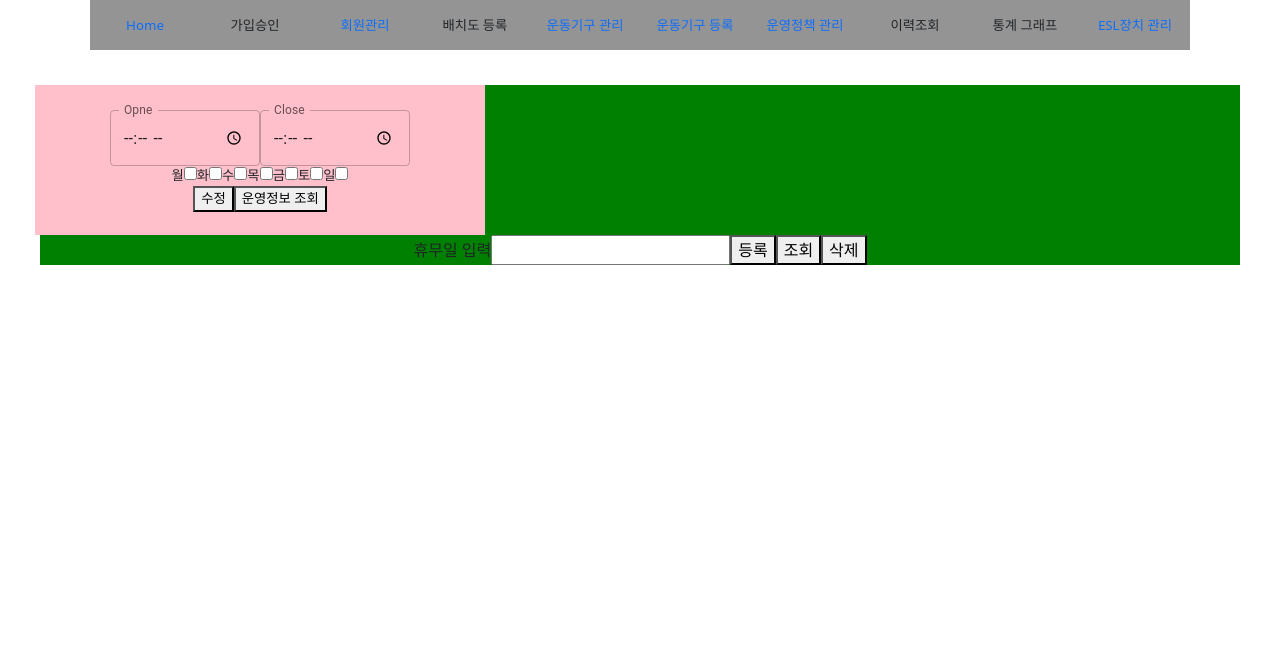
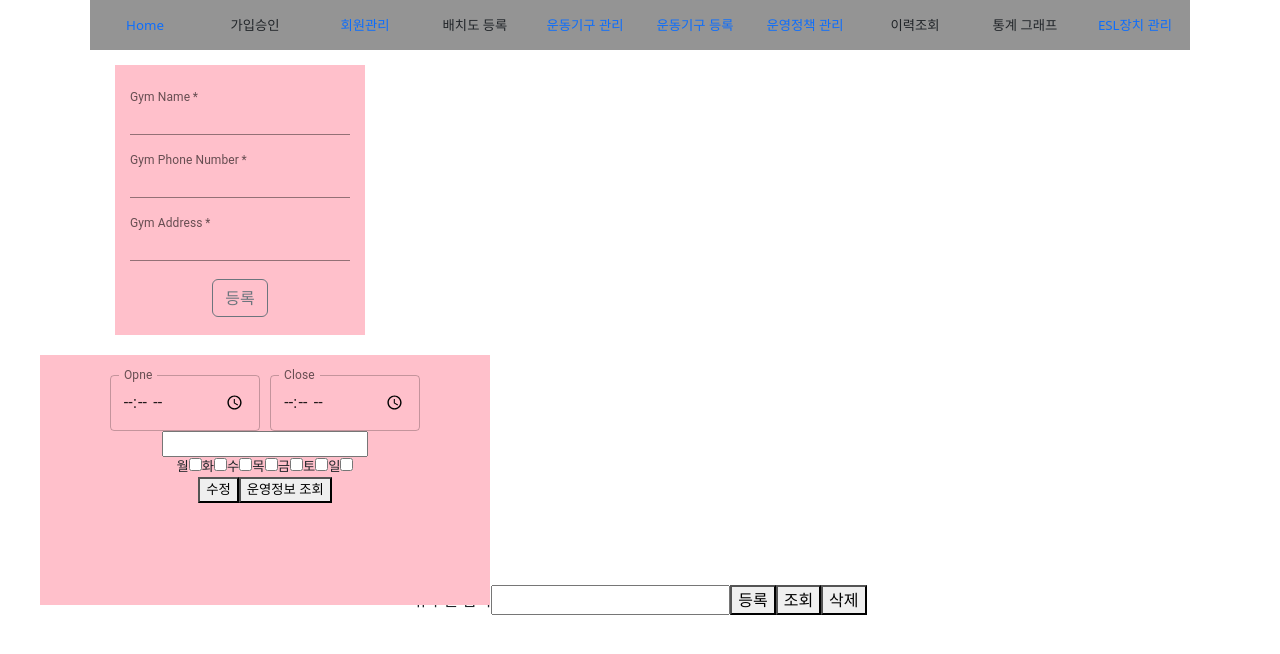
Before and after one commit to unannn/smart-gym, a React (Create React App) app: page /operPolicy in a window 1280 px wide. Shown: the top 654 px of the page. Built offline with nearby package versions, Linux system fonts and the light colour scheme; no server answers.

Commit message:
GymInformationCheck

```diff
--- a/package.json
+++ b/package.json
@@ -3,12 +3,15 @@
   "version": "0.1.0",
   "private": true,
   "dependencies": {
+    "@date-io/date-fns": "^1.3.13",
     "@emotion/core": "^11.0.0",
     "@emotion/react": "^11.5.0",
     "@emotion/styled": "^11.3.0",
     "@material-ui/core": "^5.0.0-beta.5",
     "@material-ui/icons": "^4.11.2",
     "@material-ui/lab": "^5.0.0-alpha.44",
+    "@material/textfield": "^13.0.0",
+    "@mui/lab": "^5.0.0-alpha.53",
     "@mui/material": "^5.0.4",
     "@mui/system": "^5.0.4",
     "@testing-library/jest-dom": "^5.11.4",
@@ -16,6 +19,7 @@
     "@testing-library/user-event": "^12.1.10",
     "axios": "^0.22.0",
     "babel-plugin-styled-components": "^1.13.2",
+    "date-fns": "^2.25.0",
     "jquery": "^3.6.0",
     "npm": "^7.24.1",
     "react": "^17.0.2",
--- a/src/pages/manager/Layout/component/equipmentItem.js
+++ b/src/pages/manager/Layout/component/equipmentItem.js
@@ -17,7 +17,6 @@ let InfoBox = styled.div`
    text-align: center;
    background: pink;
    `;
-//const CList = ["aerobic", "back", "biceps", "chest", "etc", "lower_body", "neck", "shoulder", "stomach", "trapezius", "triceps", "waist"];
 const CList = ["chest", "back", "neck", "stomach", "triceps", "trapezius", "shoulder", "aerobic", "biceps", "lower_body", "waist", "etc"];
 const KorCList = ["가슴", "등", "목", "복부", "삼두", "승모근", "어깨", "유산소", "이두", "하체", "허리", "기타"];
 let aaa = "equipmentCategoryAerobic";
@@ -43,10 +42,7 @@ const detailedRead = (EquipmentId, e) => {
             }*/
             let i = -1;
             for (var key in (response.data[0])) {
-                //console.log(key);//이름
-                //console.log("i=" + i);
                 if ((response.data[0])[key] === 1) {
-                    //console.log((response.data[0])[key]);
                     $("input:checkbox[name='equiPart']:checkbox[value=" + CList[i] + "]").prop('checked', true);
                 }
                 else {
--- a/src/pages/manager/Layout/component/gymInformation.js
+++ b/src/pages/manager/Layout/component/gymInformation.js
@@ -1,18 +1,44 @@
-import * as React from 'react';
-import TextField from '@mui/material/TextField';
-import Stack from '@mui/material/Stack';
+import React, { useState } from "react";
 import $ from "jquery";
 import jquery from "jquery";
 import axios from "axios";
+import { Button } from 'react-bootstrap';
+import Box from '@mui/material/Box';
+import TextField from '@mui/material/TextField';
+const informationUpdate = (Iname, Iadd, Iphone, e) => {
+    console.log("infoUpdate");
+    console.log(Iname);
 
-class GymInfo extends React.Component {
-    render() {
-        return (
-            <div>
-
-            </div >
-        )
-    }
+    axios.post('http://localhost:8080/gymInfo/update',
+        {
+            gymInfoName: Iname,
+            gymInfoAddress: Iadd,
+            gymInfoPhoneNumber: Iphone
+        },
+        {
+            headers: {
+                'Content-type': 'application/json',
+                'Accept': 'application/json'
+            }
+        }
+    )
+        .then((response) => {
+            console.log(response.data);
+        })
+        .catch((response) => {
+            console.log('Error!')
+        });
+}
+function GymInfo({ id, name, add, phone }) {
+    console.log(id, name, phone, add);
+    return (
+        <div>
+            <TextField required id="standard-required" label="Gym Name" defaultValue=" " variant="standard" name="GName" size="small" /><br /><br />
+            <TextField required id="standard-required" label="Gym Phone Number" defaultValue=" " variant="standard" name="GPhone" size="small" /><br /><br />
+            <TextField required id="standard-required" label="Gym Address" defaultValue=" " variant="standard" name="GAddress" size="small" /><br /><br />
+            <Button variant="btn btn-outline-secondary" onClick={(e) => { informationUpdate($("input[name=GName]").val(), $("input[name=GAddress]").val(), $("input[name=GPhone]").val(), e) }}>등록</Button>
+        </div >
+    )
 }
 
 export default GymInfo
--- a/src/pages/manager/Layout/component/timePicker.js
+++ b/src/pages/manager/Layout/component/gymOperationInfo.js
@@ -5,14 +5,23 @@ import $ from "jquery";
 import jquery from "jquery";
 import axios from "axios";
 
-const RDList = ["Mon", "Tue", "neck", "Wed", "Thu", "Fri", "Sat", "Sun"];
-const operationUpdate = (start, end, RD, RH, e) => {
+const RDList = ["Mon", "Tue", "Wed", "Thu", "Fri", "Sat", "Sun"];
+const KorRDList = ["월", "화", "수", "목", "금", "토", "일"];
+const operationUpdate = (start, end, e) => {
     console.log("OperUpdate");
     console.log(start);
+    let RHD = "";
+    for (let i = 0; i < 7; i++) {
+        console.log($("input:checkbox[name='ReHoliyDay']:checkbox[value=" + RDList[i] + "]").is(":checked"));
+        if ($("input:checkbox[name='ReHoliyDay']:checkbox[value=" + RDList[i] + "]").is(":checked") === true) {
+            RHD = RHD + KorRDList[i];
+            console.log(RHD);
+        }
+    }
     axios.post('http://localhost:8080/gymOperationInfo/update',
         {
-            gymOperationInfoReservationDuration: RD,
-            gymOperationInfoRegularHoliday: RH,
+            gymOperationInfoReservationDuration: $('#ReDu').val(),
+            gymOperationInfoRegularHoliday: RHD,
             gymOperationInfoOperatingStartTime: start,
             gymOperationInfoOperatingEndTime: end
         },
@@ -35,23 +44,25 @@ function StaticTimePickerLandscape({ id, start, end, RholiyD, reserveD }) {
     console.log(start);
     return (
         <div>
+            <br />
             < Stack component="form" noValidate spacing={3} style={{ display: "inline" }}>
                 <TextField id="OpenTime" label="Opne" type="time" key={start} defaultValue={start} InputLabelProps={{ shrink: true, }} inputProps={{ step: 300, /* 5 min*/ }} sx={{ width: 150 }} />
             </Stack >
+            &nbsp;&nbsp;&nbsp;
             < Stack component="form" noValidate spacing={3} style={{ display: "inline" }}>
                 <TextField id="CloseTime" label="Close" type="time" key={end} defaultValue={end} InputLabelProps={{ shrink: true, }} inputProps={{ step: 300, /* 5 min*/ }} sx={{ width: 150 }} />
             </Stack >
-
+            <input type="text" id="ReDu" name="ReDu" /><br />
             <div>
-                <label>월<input type="checkbox" id="mon" name="mon" /></label>
-                <label>화<input type="checkbox" id="Tue" name="Tue" /></label>
-                <label>수<input type="checkbox" id="Wed" name="Wed" /></label>
-                <label>목<input type="checkbox" id="Thu" name="Thu" /></label>
-                <label>금<input type="checkbox" id="Fri" name="Fri" /></label>
-                <label>토<input type="checkbox" id="Sat" name="Sat" /></label>
-                <label>일<input type="checkbox" id="Sun" name="Sun" /></label>
+                <label>월<input type="checkbox" name="ReHoliyDay" value="Mon" /></label>
+                <label>화<input type="checkbox" name="ReHoliyDay" value="Tue" /></label>
+                <label>수<input type="checkbox" name="ReHoliyDay" value="Wed" /></label>
+                <label>목<input type="checkbox" name="ReHoliyDay" value="Thu" /></label>
+                <label>금<input type="checkbox" name="ReHoliyDay" value="Fri" /></label>
+                <label>토<input type="checkbox" name="ReHoliyDay" value="Sat" /></label>
+                <label>일<input type="checkbox" name="ReHoliyDay" value="Sun" /></label>
             </div>
-            <button onClick={(e) => { operationUpdate($("#OpenTime").val(), $("#CloseTime").val(), "5", "월수목", e) }}>수정</button>
+            <button onClick={(e) => { operationUpdate($("#OpenTime").val(), $("#CloseTime").val(), e) }}>수정</button>
             <button onClick={""}>운영정보 조회</button>
         </div>
     );
--- a/src/pages/manager/Layout/component/menubar.js
+++ b/src/pages/manager/Layout/component/menubar.js
@@ -6,7 +6,7 @@ let MenuBar = styled.li`
 &:hover {
     background: #545454;
   }
-   position: sticky;
+   position: relative;
    top:0px;
    float: left;
    width: 10%;
--- a/src/pages/manager/Layout/equipment.js
+++ b/src/pages/manager/Layout/equipment.js
@@ -20,10 +20,10 @@ let EquiList = styled.div`
 let EquiCheck = styled.div`
    position: absolute;
    left: 0px;
-   top: 10px;
+   top: 15px;
    margin: 0.5px;
    width: 700px;
-   height: 50px;
+   height: 40px;
    font-size: 15pt;
    text-align: center;
    `;
@@ -31,7 +31,6 @@ let BodyBox = styled.div`
    position: relative;
    width: 1200px;
    top: 60px;
-   margin: 0.5px;
    `;
 class EquipmentM extends React.Component {
     // 제일 common한 state값 초기 셋팅
--- a/src/pages/manager/Layout/operPolicy.js
+++ b/src/pages/manager/Layout/operPolicy.js
@@ -5,26 +5,29 @@ import jquery from "jquery";
 import axios from "axios";
 import { Button } from 'react-bootstrap';
 import ManagerBar from './component/menubar.js';
-import StaticTimePickerLandscape from './component/timePicker.js';
-let Gyminfo = styled.div`
-   position: absolute;
-   display: block;
-   float: left;
-   left: -550px;
-   top: 100px;
-   width: 400px;
-   height: 100px;
-   font-size: 10pt;
+import StaticTimePickerLandscape from './component/gymOperationInfo.js';
+import GymInfo from './component/gymInformation';
+import Box from '@mui/material/Box';
+import TextField from '@mui/material/TextField';
+
+let GyminfoBox = styled.div`
+   position: relative;
+   margin: 0.3px;
+   left: -400px;
+   top: 0px;
+   width:250px;
+   height: 270px;
+   font-size: 9pt;
    text-align: center;
    background: pink;
    `;
-let GymOperinfo = styled.div`
+let GymOperinfoBox = styled.div`
    position: relative;
    margin: 0.3px;
-   left: -380px;
-   top: 0px;
+   left: -375px;
+   top: 20px;
    width:450px;
-   height: 150px;
+   height: 250px;
    font-size: 10pt;
    text-align: center;
    background: pink;
@@ -56,11 +59,11 @@ let GymReHoliyDay = styled.div`
 let BodyBox = styled.div`
    position: relative;
    width: 1200px;
-   top: 60px;
+   top: 40px;
    margin: 0.5px;
-   background: green;
    `;
-
+const RDList = ["Mon", "Tue", "Wed", "Thu", "Fri", "Sat", "Sun"];
+const KorRDList = ["월", "화", "수", "목", "금", "토", "일"];
 class OperPolicy extends React.Component {
     // 제일 common한 state값 초기 셋팅
     constructor(props) {
@@ -68,12 +71,12 @@ class OperPolicy extends React.Component {
         this.state = {
             loading: false,
             ItemList: [],
-            flog: "전체", // 스프린트에서는 fakedata값이 있어서 그내용을 넣어두었었다.
+            InfoList: [],
         };
     }
     holiyRead = function () {
         console.log("holiyRead");
-        axios.post('http://localhost:8080/gymOperationInfo/holiday/read',
+        axios.get('http://localhost:8080/gymOperationInfo/holiday/read',
             {
             },
             {
@@ -96,7 +99,7 @@ class OperPolicy extends React.Component {
         console.log("holiyCreate");
         axios.post('http://localhost:8080/gymOperationInfo/holiday/create',
             {
-                gymHolidayDate: "2021-10-27"
+                gymHolidayDate: "2021-11-27"
             },
             {
                 headers: {
@@ -136,30 +139,27 @@ class OperPolicy extends React.Component {
             });
     }
     loadItem = async () => {
-        // Json Data 불러오기
+        //gymOperationInformation Read
         axios.get('http://localhost:8080/gymOperationInfo/read') // json을 가져온다음
             .then((data) => {
                 // data라는 이름으로 json 파일에 있는 값에 state값을 바꿔준다.
                 console.log(data.data)
                 this.setState({
                     loading: true, // load되었으니 true,
-                    ItemList: (data.data),
-                    flog: "전체" // 비어있던 Itemlist는 data에 Item객체를 찾아넣어준다. ( Item : json파일에 있는 항목)
+                    ItemList: (data.data)
                 });
-                let i = -1;
-                console.log((data.data).gymOperationInfoRegularHoliday[0]);
-                /* for (var key in (data.data[0])) {
-                     //console.log(key);//이름
-                     //console.log("i=" + i);
-                     if ((data.data[0])[key] === 1) {
-                         //console.log((response.data[0])[key]);
-                         $("input:checkbox[name='equiPart']:checkbox[value=" + CList[i] + "]").prop('checked', true);
-                     }
-                     else {
-                         $("input:checkbox[name='equiPart']:checkbox[value=" + CList[i] + "]").prop('checked', false);
-                     }
-                     i = i + 1;
-                 }*/
+                let StartI = 0;
+                for (let i = 0; i < ((data.data).gymOperationInfoRegularHoliday).length; i++) {
+                    for (let j = 0; j < 7; j++) {
+                        if ((data.data).gymOperationInfoRegularHoliday[i] === KorRDList[j]) {
+                            $("input:checkbox[name='ReHoliyDay']:checkbox[value=" + RDList[j] + "]").prop('checked', true);
+                            StartI = j + 1;
+                        }
+                    }
+                    for (let j = StartI; j < 7; j++) {
+                        $("input:checkbox[name='ReHoliyDay']:checkbox[value=" + RDList[j] + "]").prop('checked', false);
+                    }
+                }
             })
             .catch(e => {
                 // json이 로드되지않은 시간엔
@@ -168,21 +168,51 @@ class OperPolicy extends React.Component {
                     loading: false // 이때는 load 가 false 유지
                 });
             });
+        //gyminformation Read
+        axios.get('http://localhost:8080/gymInfo/read') // json을 가져온다음
+            .then((data) => {
+                console.log(data.data)
+                this.setState({
+                    loading: true,
+                    InfoList: (data.data),
+                });
+                $("input[name=GName]").val(data.data.gymInfoName);
+                $('input[name=GAddress]').val(data.data.gymInfoAddress);
+                $('input[name=GPhone]').val(data.data.gymInfoPhoneNumber);
+                console.log(this.state);
+            })
+            .catch(e => {
+                console.error(e);
+                this.setState({
+                    loading: false
+                });
+            });
     };
 
     componentDidMount() {
         this.loadItem();
     }
     render() {
+        const { InfoList } = this.state;
+        console.log(InfoList);
         const { ItemList } = (this.state);
-        console.log(ItemList.gymOperationInfoID);
+        console.log(ItemList);
+        console.log(this.state.InfoList);
         return (
             <div>
                 <ManagerBar></ManagerBar>
                 <br />
                 <center>
                     <BodyBox>
-                        <GymOperinfo>
+                        <GyminfoBox>
+                            <GymInfo
+                                id={InfoList.gymInfoID}
+                                name={InfoList.gymInfoName}
+                                add={InfoList.gymInfoAddress}
+                                phone={InfoList.gymInfoPhoneNumber}
+                            />
+                        </GyminfoBox>
+                        <GymOperinfoBox>
                             <StaticTimePickerLandscape
                                 id={ItemList.gymOperationInfoID}
                                 start={ItemList.gymOperationInfoOperatingStartTime}
@@ -190,7 +220,7 @@ class OperPolicy extends React.Component {
                                 RholiyD={ItemList.gymOperationInfoRegularHoliday}
                                 reserveD={ItemList.gymOperationInfoReservationDuration}
                             />
-                        </GymOperinfo>
+                        </GymOperinfoBox>
                         <label>휴무일 입력</label><input type="text" id="holiy" name="hoily" />
                         <button onClick={this.holiyCreate}>등록</button>
                         <button onClick={this.holiyRead}>조회</button>
@@ -201,5 +231,4 @@ class OperPolicy extends React.Component {
         )
     }
 }
-
 export default OperPolicy;
```
Also changed, not shown: src/pages/manager/Layout/component/detailedEquipment.js (+15 -2 lines), src/pages/manager/Layout/prac.js (+22 -17 lines), 1 other file (tests, documents, lock files or other folders).
